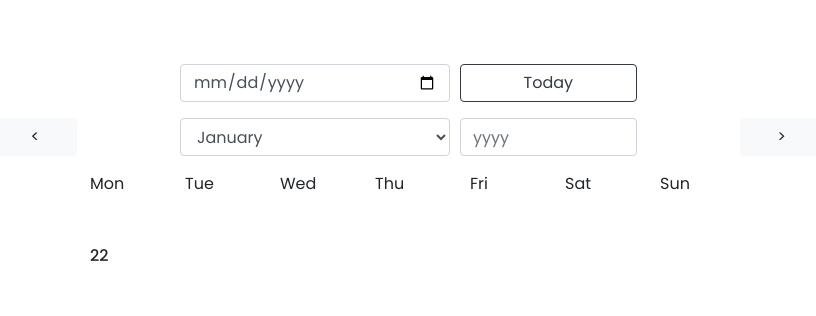
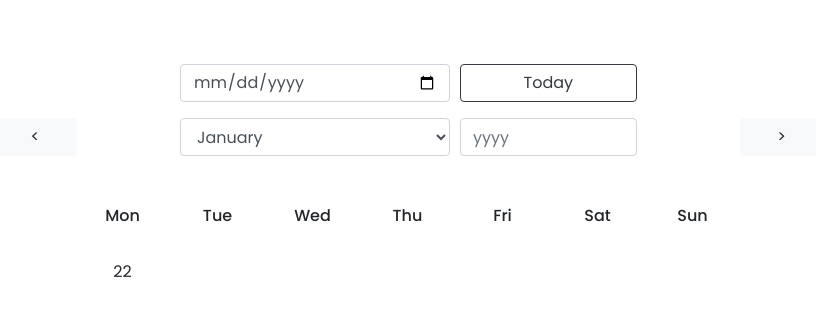
Before and after one commit to aklemen/calendar, a React (Create React App) app: page / in a window 1280 px wide. Shown: the top 316 px of the page, without its empty margins (185-1001 px from the left). Built offline with nearby package versions, Linux system fonts and the light colour scheme.

Commit message:
Prepare calendar data

```diff
--- a/src/styles/calendar.style.css
+++ b/src/styles/calendar.style.css
@@ -6,8 +6,18 @@ body{
     margin: 4rem 0;
 }
 
-.Calendar-days {
+.Calendar-dayNames {
     font-weight: 500;
     margin-top: 2rem;
-    text-align: left;
+    text-align: center;
 }
+
+
+.Calendar-days {
+    margin-top: 1rem;
+    text-align: center;
+}
+
+.Calendar-days:hover {
+    background-color: antiquewhite;
+}
```
